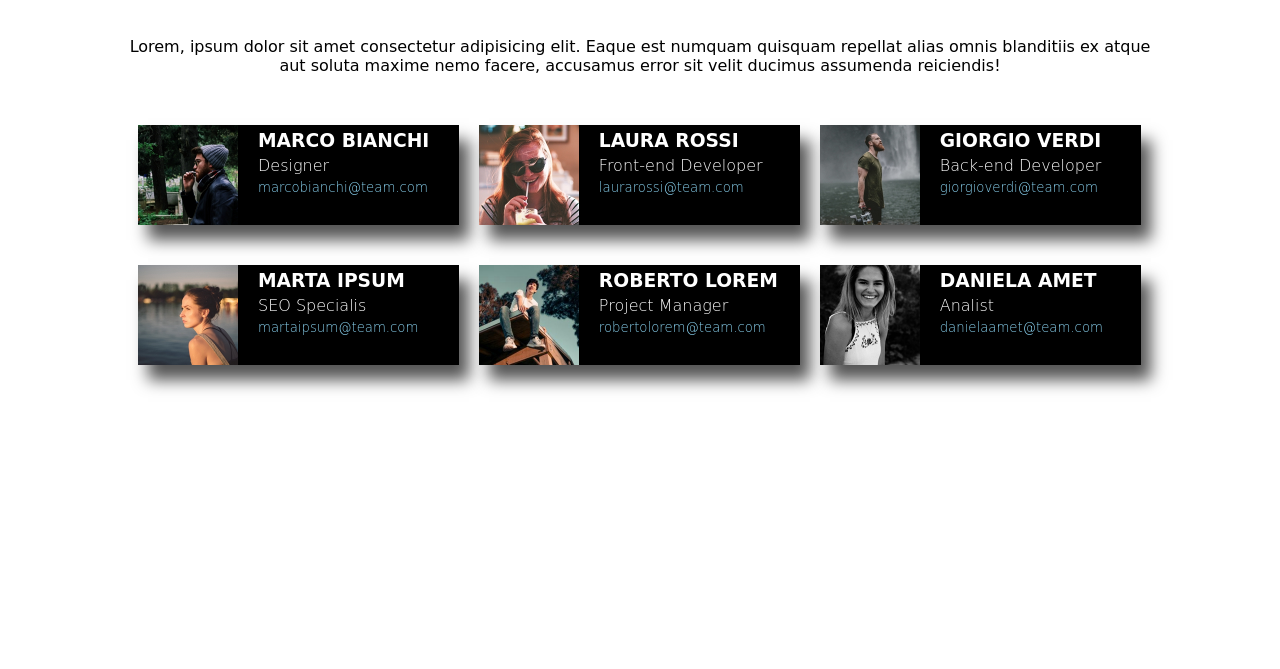
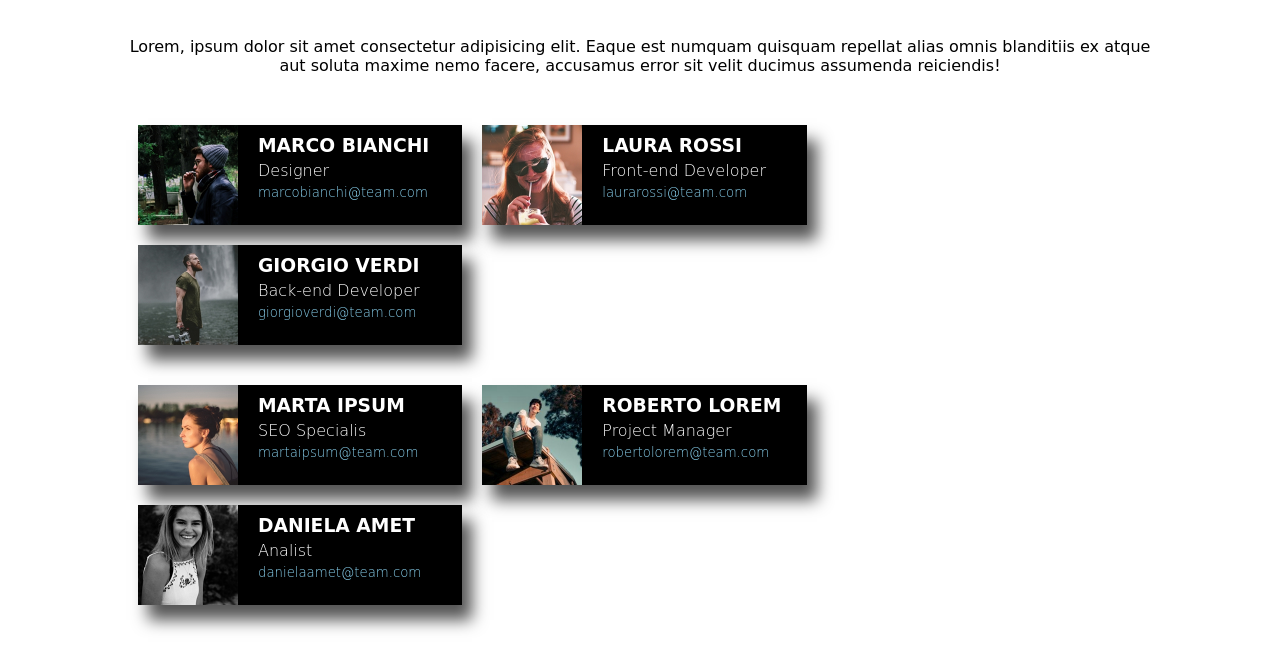
Before and after one commit to sim-sal/html-css-float-cards, a plain HTML site: page index.html in a window 1280 px wide. Shown: the part 61-730 px from the top of the page. Drawn offline with Linux system fonts and the light colour scheme.

Commit message:
changed width value of .col class

```diff
--- a/style.css
+++ b/style.css
@@ -41,7 +41,7 @@ p{
 .col{
     background-color: black;
     float: left;
-    width: calc(94%/3);
+    width: calc(95%/3);
     margin: 10px;
     text-align: left;
     box-shadow: 10px 15px 15px #555555;
@@ -56,7 +56,7 @@ img{
 .name{
     color: white;
     font-weight: bold;
-    padding-top: 5px;
+    padding-top: 10px;
 }
 
 .job{
```
